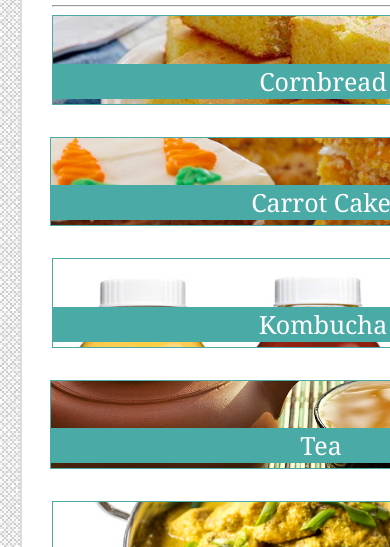
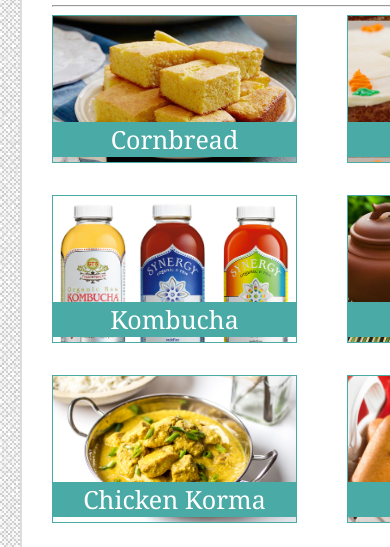
Before and after one commit to ulaura/Responsive-Portfolio, a plain HTML site: page portfolio.html in a window 390 px wide. Shown: the part 267-814 px from the top of the page. Drawn offline with Linux system fonts and the light colour scheme.

Commit message:
Finished styling media query max-width: 768px for portfolio.html.

```diff
--- a/assets/css/portfolio-media-query.css
+++ b/assets/css/portfolio-media-query.css
@@ -90,14 +90,14 @@
 		margin-top: 40px;
 		margin-bottom: 40px;
 		width: 730px;
-		height: 755px;
+		height: 1225px;
 	}
 
 	.main_section {
 		position: relative;
 		float: left;
 		width: 670px; /*total width is 730px*/
-		height: 439px; /*total height is 514px*/
+		height: 905px; /*total height is 980px*/
 		padding-left: 30px;
 		padding-right: 30px;
 		padding-top: 40px;
@@ -112,6 +112,17 @@
 		padding-bottom: 10px;
 	}
 
+	.image {
+		height: 20%;
+		width: 45%;
+		border: solid #4aaaa5 1px;
+		margin-bottom: 32px;
+	}
+
+	h2 {
+		font-size: 25px;
+		padding: 5px 0;
+	}
 
 
 	.connect_box {
```
